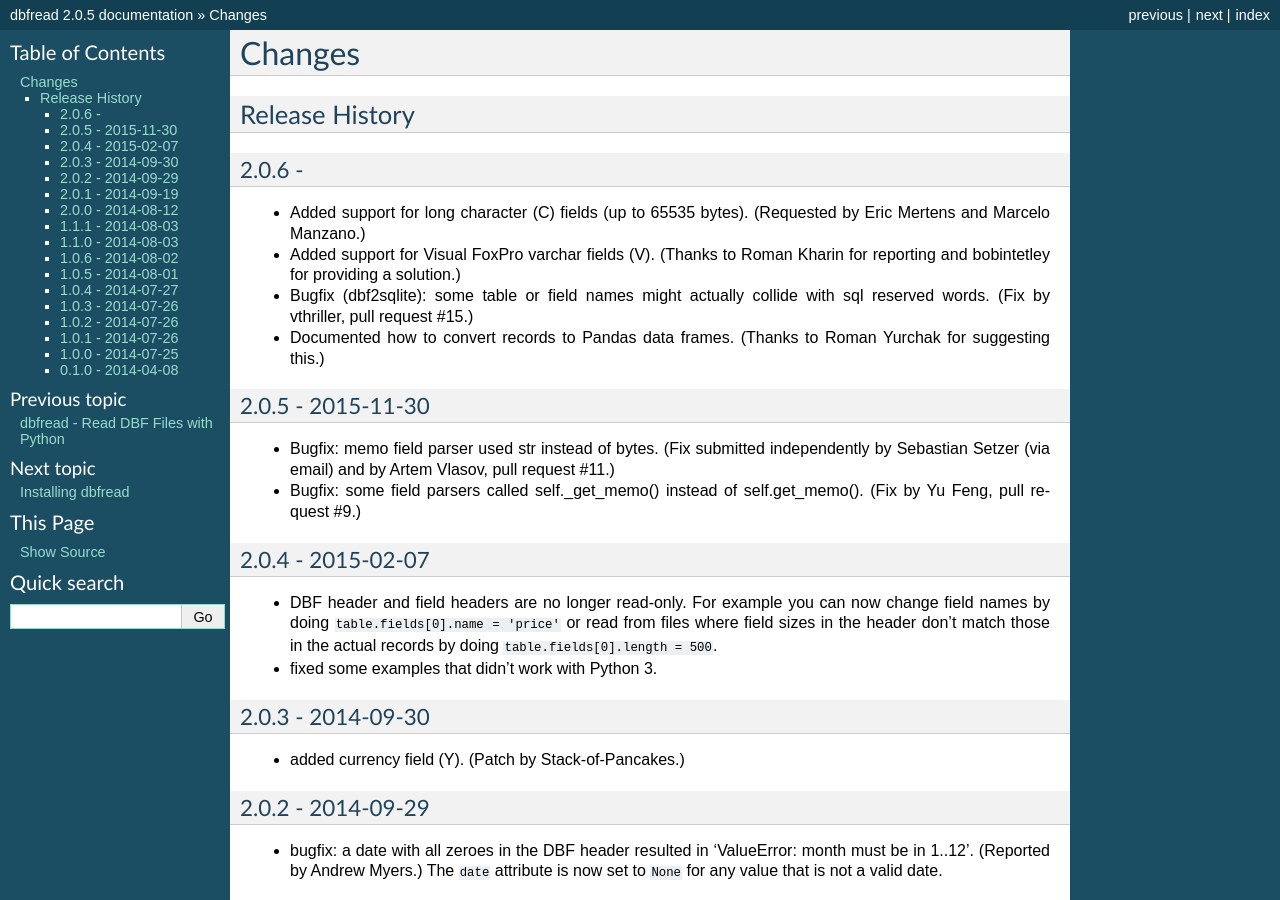
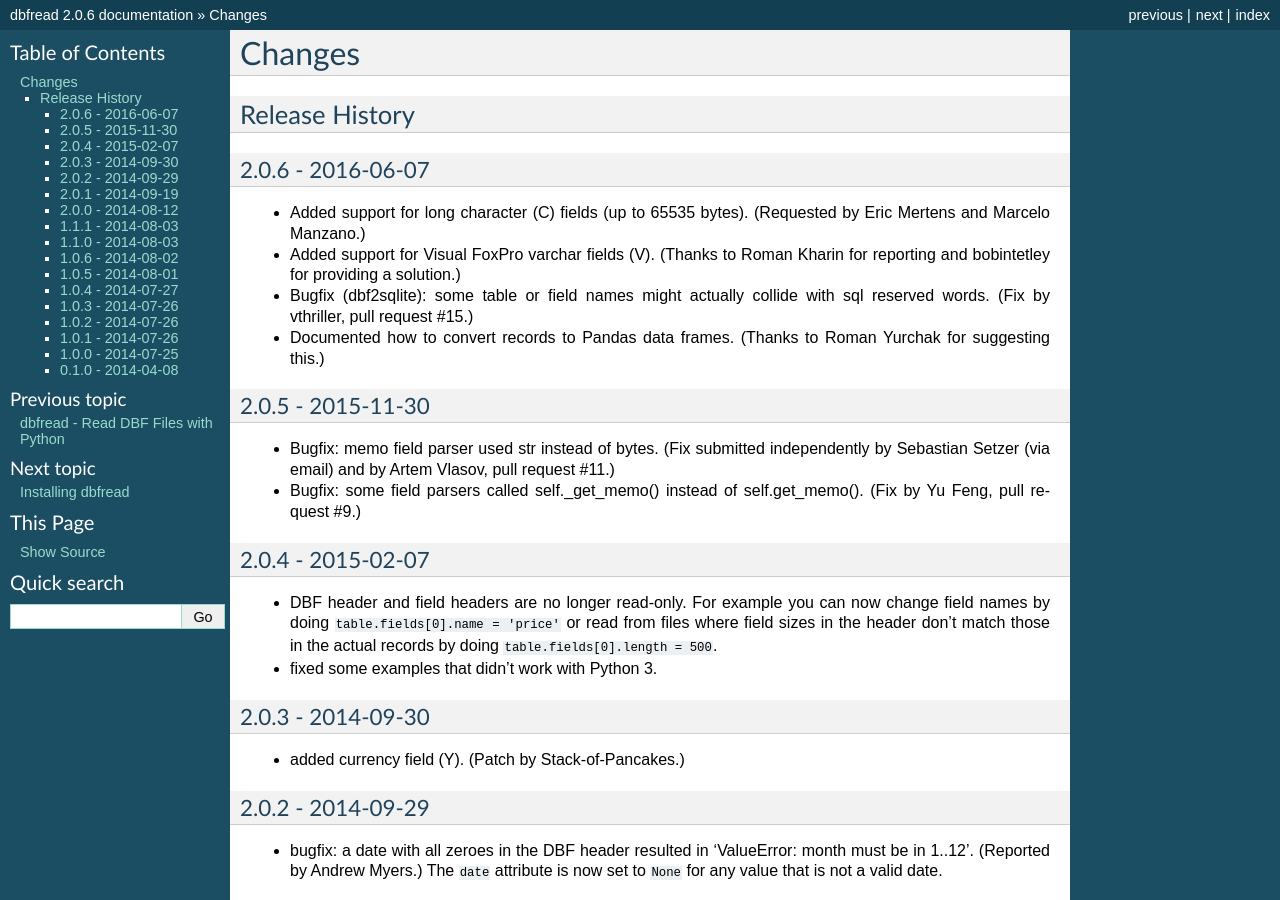
Before and after one commit to olemb/dbfread, a Sphinx documentation site: the page built from docs/changes.rst, in a window 1280 px wide and 900 px high. Built offline with Sphinx 7.4.7, drawn with Linux system fonts in a browser that asks for light colours; some of the changed text lies outside the part shown.

Commit message:
Bumped version to 2.0.6.

```diff
--- a/dbfread/__init__.py
+++ b/dbfread/__init__.py
@@ -16,7 +16,7 @@
 __email__ = 'ombdalen@gmail.com'
 __url__ = 'https://dbfread.readthedocs.io/'
 __license__ = 'MIT'
-__version__ = '2.0.5'
+__version__ = '2.0.6'
 
 from .dbf import DBF
 from .deprecated_dbf import open, read
--- a/docs/changes.rst
+++ b/docs/changes.rst
@@ -4,7 +4,7 @@
 Release History
 ---------------
 
-2.0.6 -
+2.0.6 - 2016-06-07
 ^^^^^^^^^^^^^^^^^^
 
 * Added support for long character (C) fields (up to 65535 bytes).
```
